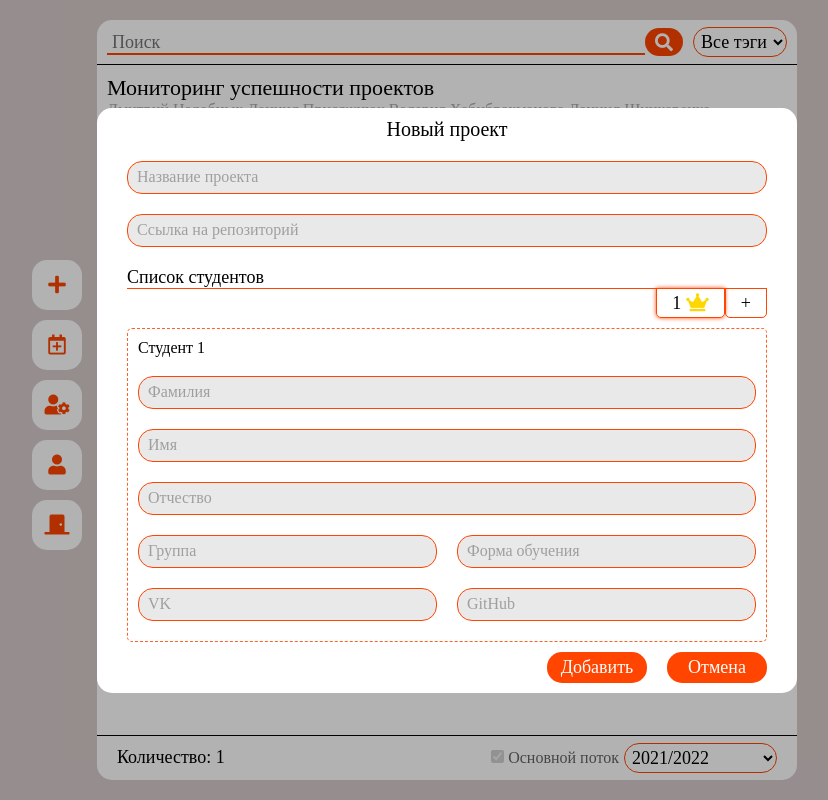
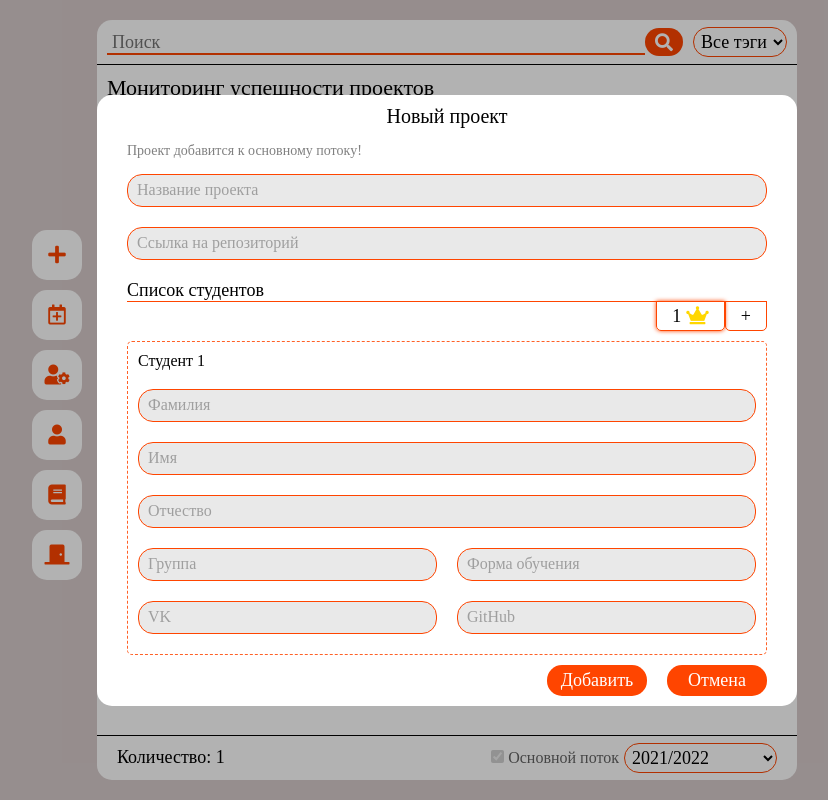
Before and after one commit to apellpro/vvpd-project, a Django app: page /projects/ in a window 1280 px wide, after a click that opens the changed part. Shown: the whole page, without its empty margins (193-1021 px from the left). Run offline with Django 4.2, Linux system fonts and the light colour scheme; a user stored in the database is signed in; data comes from the database, SQL or seed files in the repository; some libraries are stand-ins or nearby versions.

Commit message:
Добавлена кнопка для инструкции и надпись в добавлении проекта

```diff
--- a/web/static/css/style_list.css
+++ b/web/static/css/style_list.css
@@ -213,6 +213,13 @@ body #win-project .project-items .name {
 	padding: 10px 0;
 }
 
+body #win-project .project-items .main-year-proj{
+	font-size: 14px;
+	padding: 5px 0;
+	color: grey;
+	margin-left: 30px;
+}
+
 body #win-project .project-items .project, .students, .students-up-part {
 	display: flex;
 	flex-direction: column;
--- a/web/templates/projects_list.html
+++ b/web/templates/projects_list.html
@@ -17,6 +17,7 @@
 			<a href="/admin"><i class="fas fa-user-cog"></i></a>
             {% endif %}
 			<a href="{% url 'personal' %}"><i class="fas fa-user"></i></a>
+			<a href="#"><i class="fa fa-book"></i></a>
 			<a href="{% url 'logout' %}"><i class="fas fa-door-closed"></i></a>
 		</div>
 		<div class="workspace">
@@ -74,6 +75,7 @@
 			<a href="#" class="win-overlay"></a>
 			<div class="project-items">
 				<p class="name">Новый проект</p>
+				<p class="main-year-proj">Проект добавится к основному потоку!</p>
 				<div class="project">
 					<div class="input-box">
 						<input type="text" placeholder=" " name="project-name">
```
